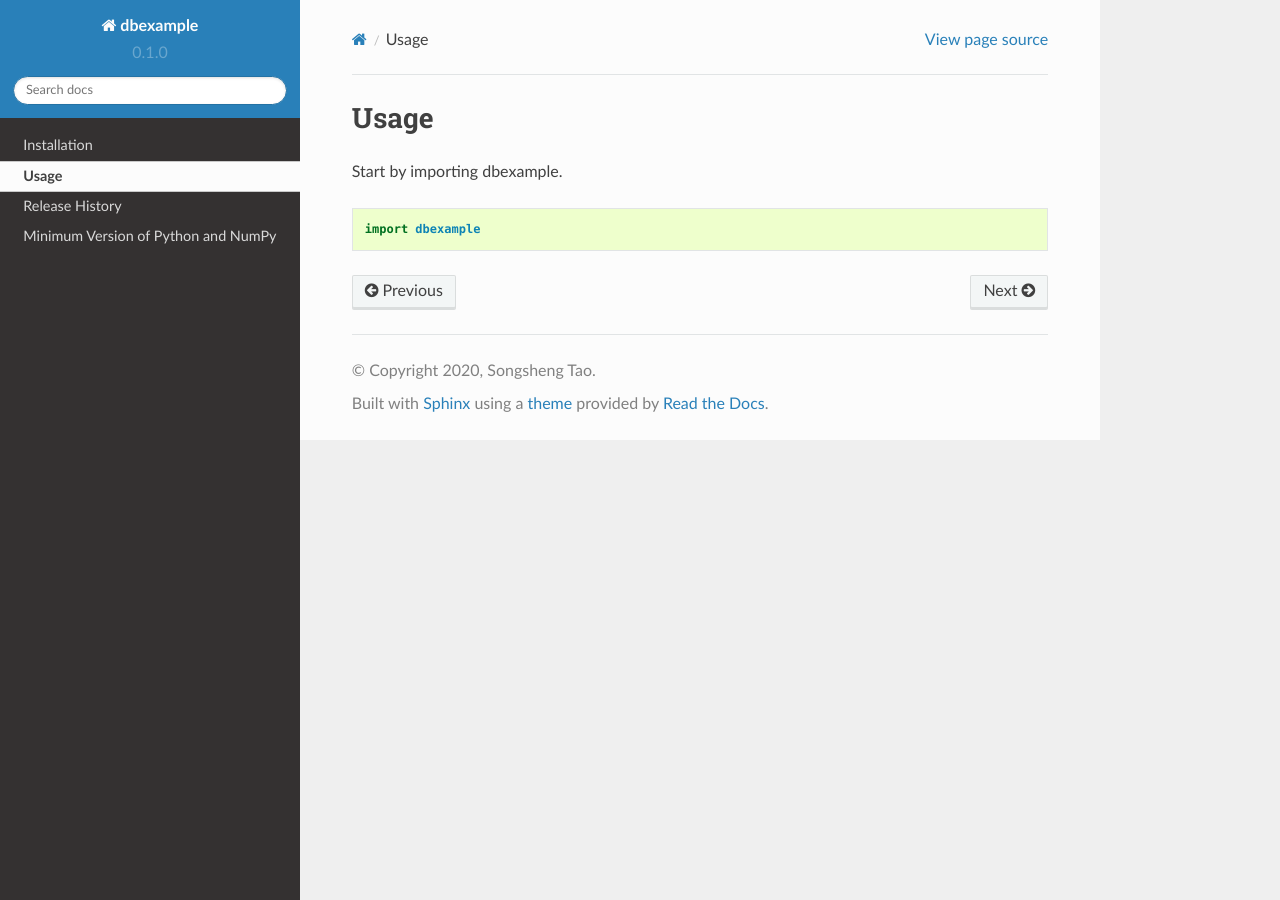
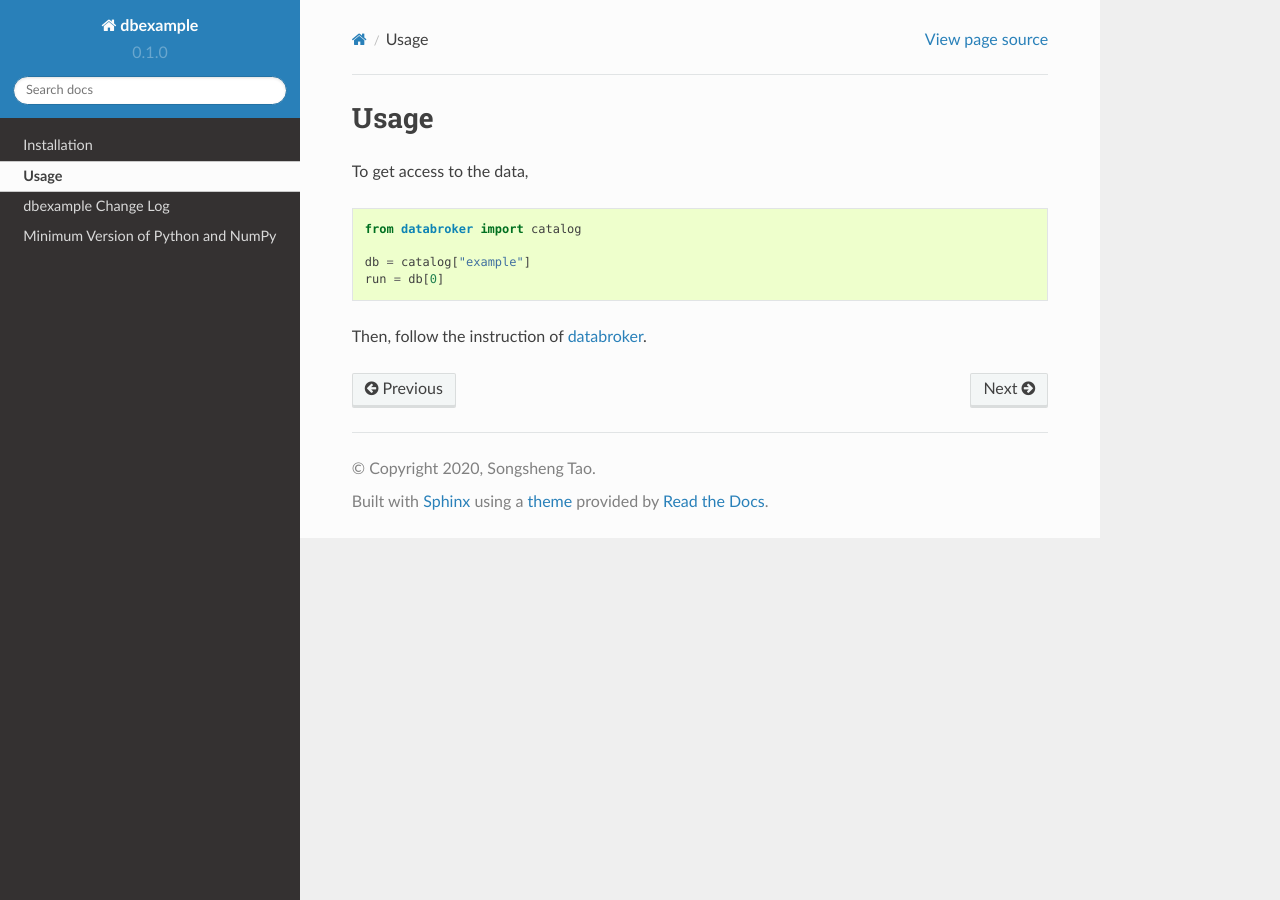
Before and after one commit to st3107/dbexample, a Sphinx documentation site: the page built from docs/source/usage.rst, in a window 1280 px wide. Built offline with Sphinx 7.4.7 and the Read the Docs theme 2.0.0, drawn with Linux system fonts in a browser that asks for light colours.

Commit message:
DOC/BUG: fix bugs; add docs

```diff
--- /dev/null
+++ b/docs/source/changelog.rst
@@ -0,0 +1 @@
+.. include:: ../../CHANGELOG.rst
--- a/docs/source/index.rst
+++ b/docs/source/index.rst
@@ -6,10 +6,13 @@
 dbexample Documentation
 =======================
 
+This package is an example database that can be accessed by the databroker. It can be used for testing software
+that built upon the data schemas in the databroker.
+
 .. toctree::
    :maxdepth: 2
 
    installation
    usage
-   release-history
+   changelog
    min_versions
--- a/docs/source/installation.rst
+++ b/docs/source/installation.rst
@@ -4,4 +4,8 @@ Installation
 
 At the command line::
 
-    $ pip install dbexample
+    pip install dbexample
+
+If you would like to get access to the database, you also need to install the databroker::
+
+    pip install databroker
--- a/docs/source/release-history.rst
+++ /dev/null
@@ -1,6 +0,0 @@
-===============
-Release History
-===============
-
-Initial Release (YYYY-MM-DD)
-----------------------------
--- a/docs/source/usage.rst
+++ b/docs/source/usage.rst
@@ -2,8 +2,13 @@
 Usage
 =====
 
-Start by importing dbexample.
+To get access to the data,
 
 .. code-block:: python
 
-    import dbexample
+    from databroker import catalog
+
+    db = catalog["example"]
+    run = db[0]
+
+Then, follow the instruction of `databroker <https://nsls-ii.github.io/databroker/v2/user/index.html>`_.
--- a/setup.py
+++ b/setup.py
@@ -43,7 +43,7 @@ setup(
     python_requires='>={}'.format('.'.join(str(n) for n in min_version)),
     packages=find_packages(exclude=['docs', 'tests']),
     py_modules=['example'],
-    entry_points={'intake.catalogs': ['example = example:catalog_instance']},
+    entry_points={'intake.catalogs': ['example = dbexample.example:catalog_instance']},
     include_package_data=True,
     package_data={
         'dbexample': [
```
Also changed, not shown: news/news.rst (added, +25 -0 lines), 1 other file.
